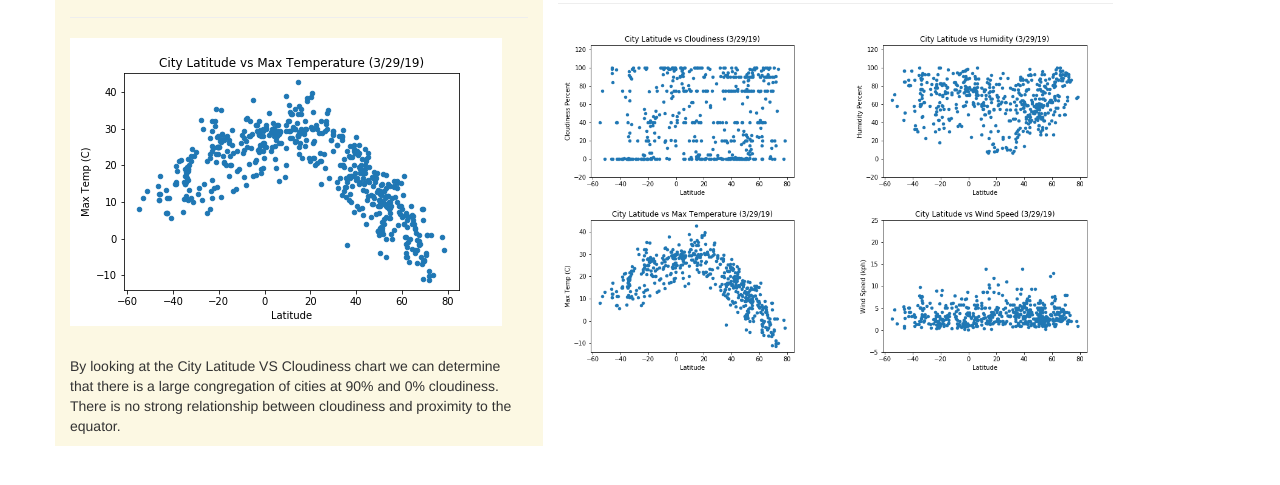
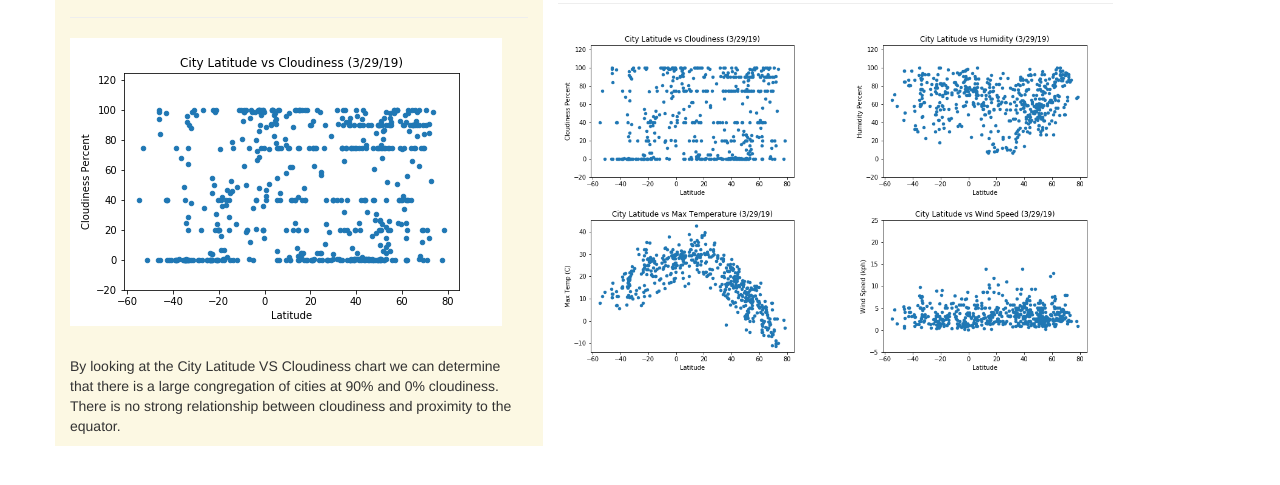
Before and after one commit to LSceleste/HTML-CSS, a plain HTML site: page Cloudiness_plot.html in a window 1280 px wide. Shown: the part 135-620 px from the top of the page. Drawn offline with nearby package versions, Linux system fonts and the light colour scheme.

Commit message:
fixed png issues

```diff
--- a/Cloudiness_plot.html
+++ b/Cloudiness_plot.html
@@ -66,7 +66,7 @@
     Cloudiness VS Lattitude
       </h1>
       <hr>
-      <p><img src="Temp_plot.png" alt="Tempurature Map"></p>
+      <p><img src="Cloudiness_plot.png" alt="Tempurature Map"></p>
       <br>
       <p>	By looking at the City Latitude VS Cloudiness chart we can determine that there is a large congregation of cities at 90% and 0% cloudiness.  There is no strong relationship between cloudiness and proximity to the equator.
     </div>
```
Also changed, not shown: Humidity_plot.html (+1 -1 lines), Wind_plot.html (+1 -1 lines).
